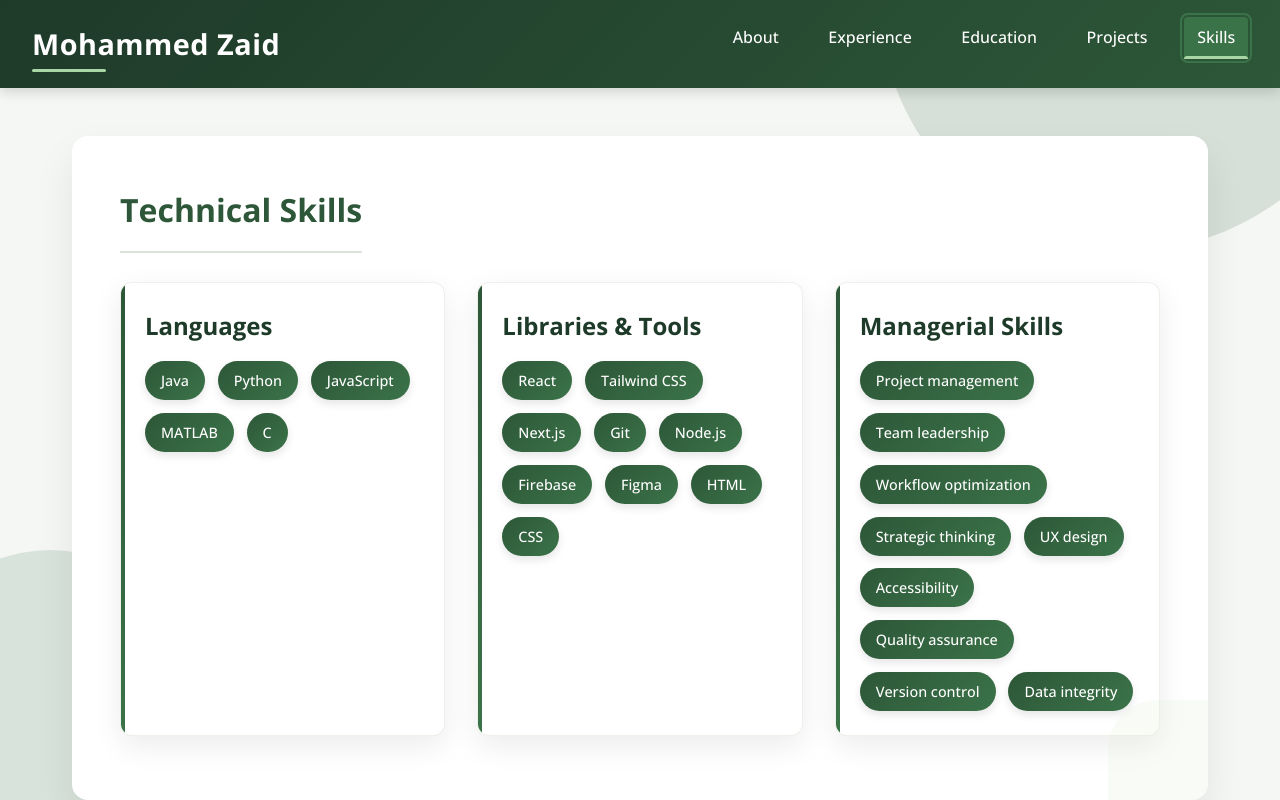
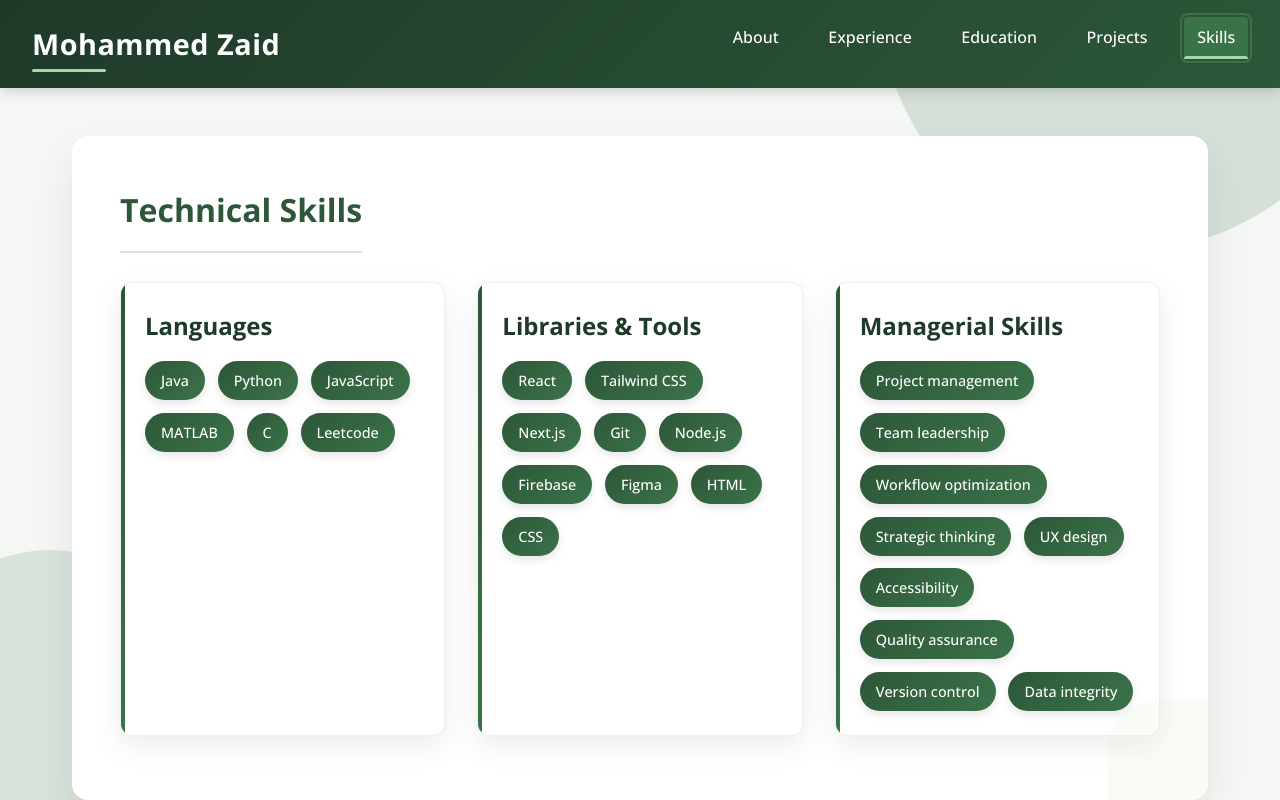
Before and after one commit to mzaid03/PersonalWeb, a React (Create React App) app: page / in a window 1280 px wide. Both pictures are taken after a click on the item "Skills". Shown: the top 800 px of the page. Built offline with nearby package versions, Linux system fonts and the light colour scheme.

Commit message:
new language add

```diff
--- a/src/App.js
+++ b/src/App.js
@@ -456,6 +456,7 @@ function App() {
  <span className="skill-badge">JavaScript</span>
  <span className="skill-badge">MATLAB</span>
  <span className="skill-badge">C</span>
+ <span className="skill-badge">Leetcode</span>
  </div>
  </motion.div>
 
```
